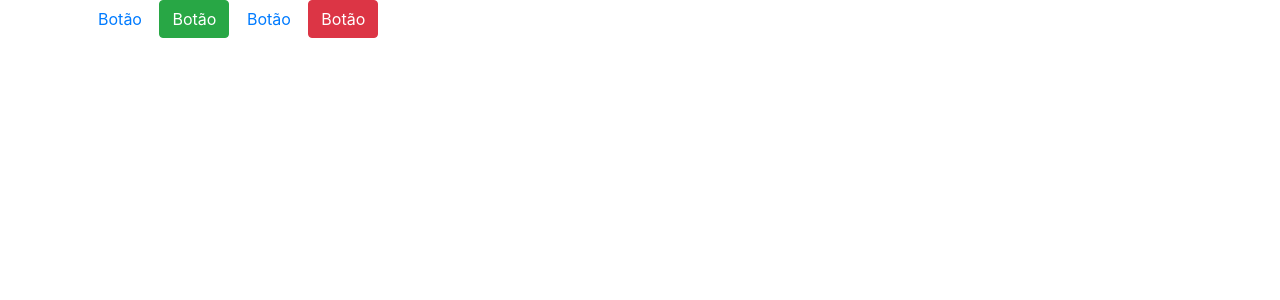
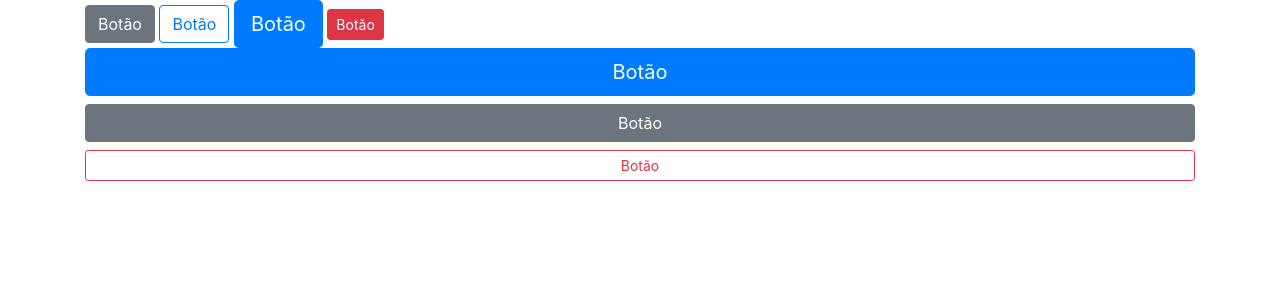
Before and after one commit to deusyvan/bootstrap4, a PHP site: page / in a window 1280 px wide. Shown: the top 300 px of the page. Run offline with PHP 8.4, Linux system fonts and the light colour scheme.

Commit message:
Outras estilizações

```diff
--- a/index.php
+++ b/index.php
@@ -15,10 +15,13 @@
 	<body>
 		<div class="container">
 
-			<a class="btn btn-psecundary"  href="#">Botão</a>
-			<button class="btn btn-success">Botão</button>
-			<button class="btn btn-link">Botão</button>
-			<input  class="btn btn-danger" type="submit" value="Botão" />
+			<a class="btn btn-secondary"  href="#">Botão</a>
+			<button class="btn btn-outline-primary">Botão</button>
+			<button class="btn btn-primary btn-lg">Botão</button>
+			<input  class="btn btn-danger btn-sm" type="submit" value="Botão" />
+			<button class="btn btn-primary btn-block btn-lg">Botão</button>
+			<a class="btn btn-secondary btn-block"  href="#">Botão</a>
+			<a class="btn btn-outline-danger btn-block btn-sm"  href="#">Botão</a>
 		</div>
 
 
```
